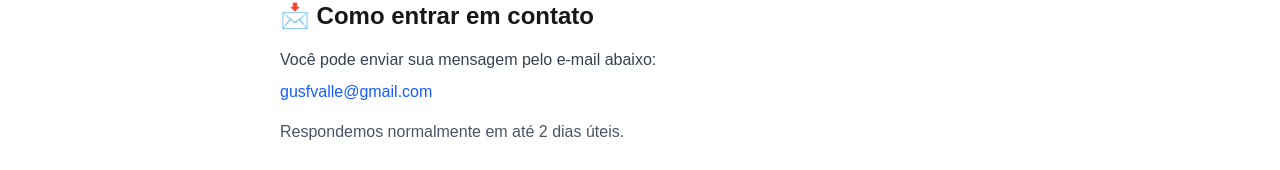
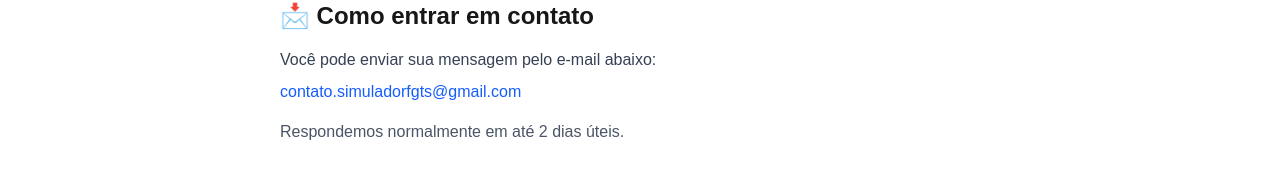
Before and after one commit to gustavo-fonseca-valle/simulador-fgts, a Next.js app: page /contato in a window 1280 px wide. Shown: the part 356-526 px from the top of the page. Built offline with nearby package versions, Linux system fonts and the light colour scheme.

Commit message:
Adicionando email de contato

```diff
--- a/app/contato/page.tsx
+++ b/app/contato/page.tsx
@@ -30,7 +30,7 @@ export default function ContatoPage() {
         </p>
 
         <p className="text-blue-600 font-medium">
-          gusfvalle@gmail.com
+          contato.simuladorfgts@gmail.com
         </p>
 
         <p className="text-gray-600 mt-4">
```
